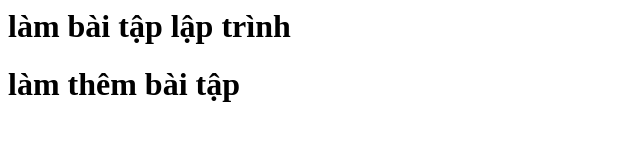
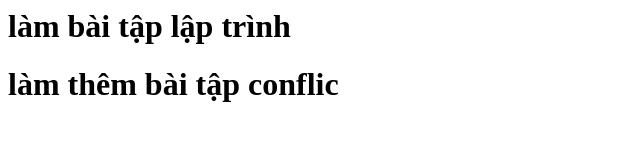
Before and after one commit to Vinh2705/lap-trinh, a plain HTML site: page index.html in a window 1280 px wide. Shown: the whole page, without its empty margins (0-640 px from the left). Drawn offline with Linux system fonts and the light colour scheme.

Commit message:
Update index.html

```diff
--- a/index.html
+++ b/index.html
@@ -1,3 +1,3 @@
 <h1>làm bài tập lập trình</h1>
 
-<h1>làm thêm bài tập</h1>
+<h1>làm thêm bài tập conflic</h1>
```
